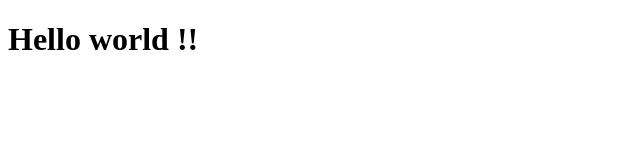
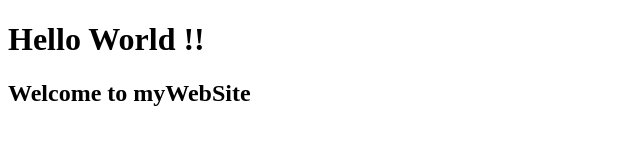
Before and after one commit to nattaron9/testGit, a plain HTML site: page index.html in a window 1280 px wide. Shown: the whole page, without its empty margins (0-640 px from the left). Drawn offline with Linux system fonts and the light colour scheme.

Commit message:
add welcome message

```diff
--- a/index.html
+++ b/index.html
@@ -6,7 +6,8 @@
         </title>
     </head>
     <body>
-        <h1> Hello world !! </h1>
+        <h1> Hello World !! </h1>
+        <h2> Welcome to myWebSite </h2>
     </body>
 
 </html>
```
